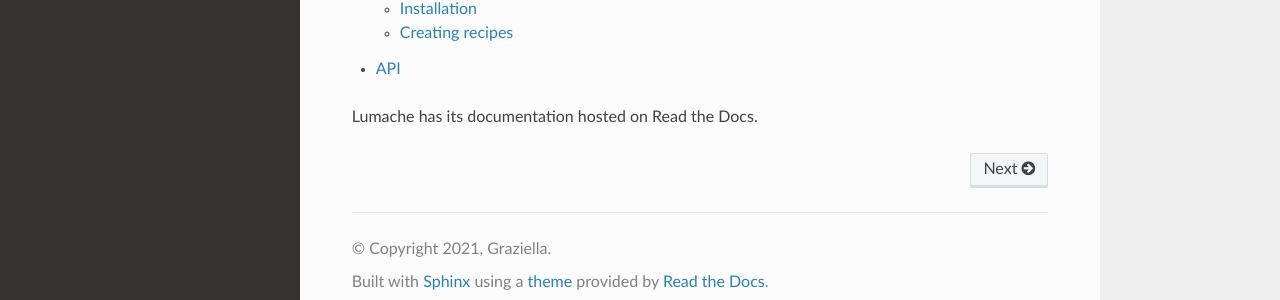
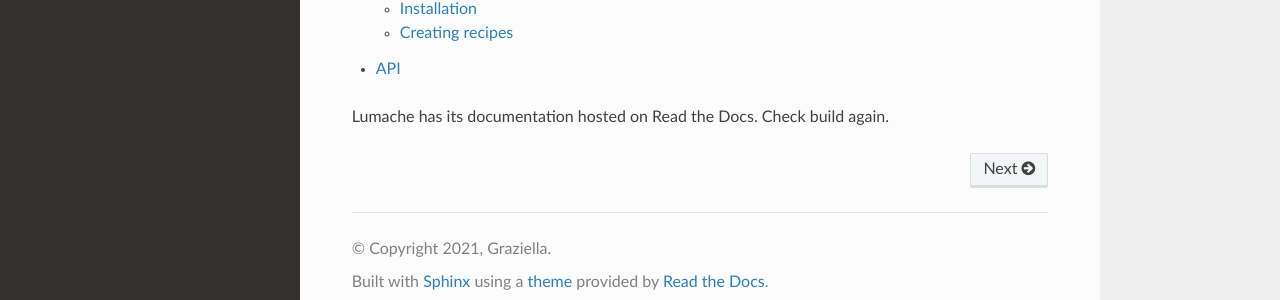
Before and after one commit to xxanxnie/rtd-tutorial, a Sphinx documentation site: the page built from docs/source/index.rst, in a window 1280 px wide. Shown: the part 500-800 px from the top of the page. Built offline with Sphinx 7.4.7 and the Read the Docs theme 2.0.0, drawn with Linux system fonts in a browser that asks for light colours.

Commit message:
Update index.rst again

```diff
--- a/docs/source/index.rst
+++ b/docs/source/index.rst
@@ -21,3 +21,4 @@ Contents
    usage
    api
 Lumache has its documentation hosted on Read the Docs.
+Check build again.
```
